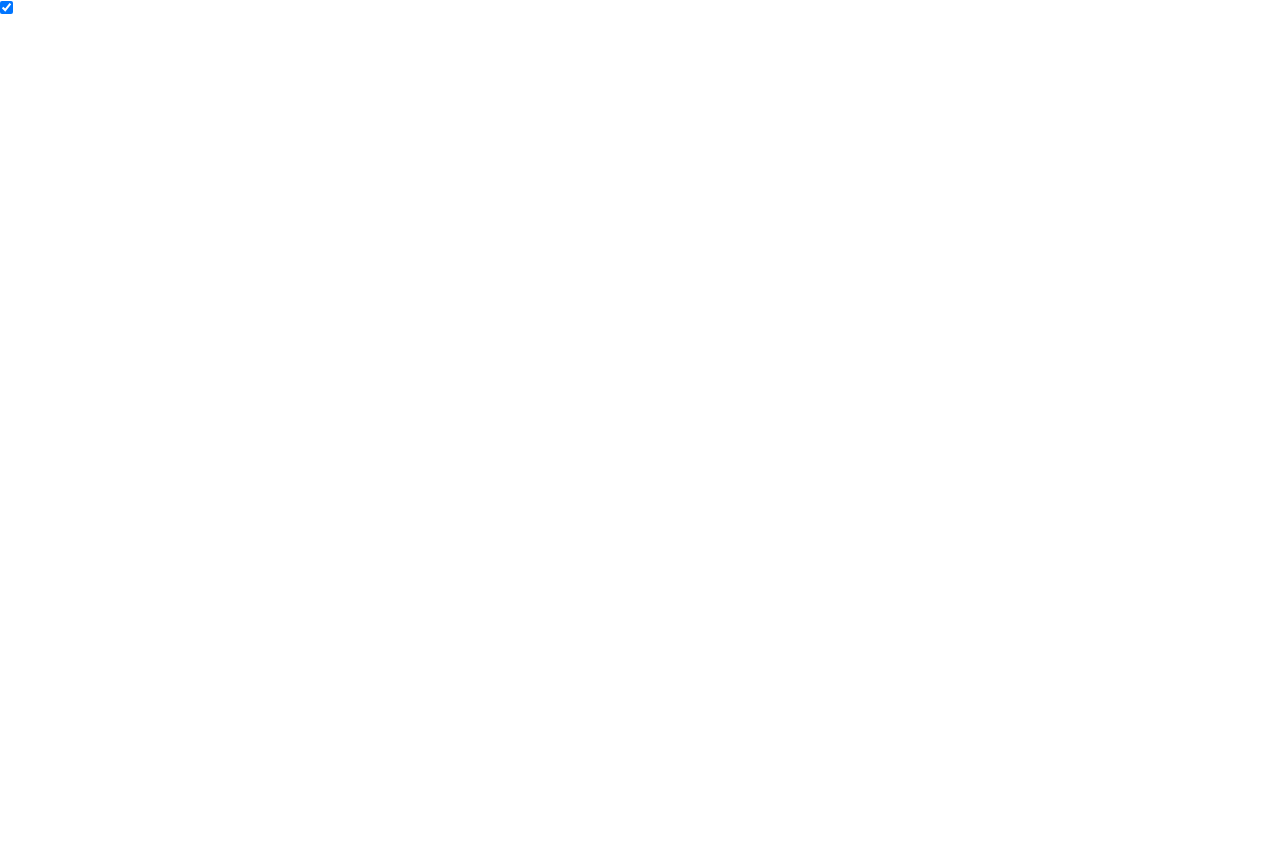
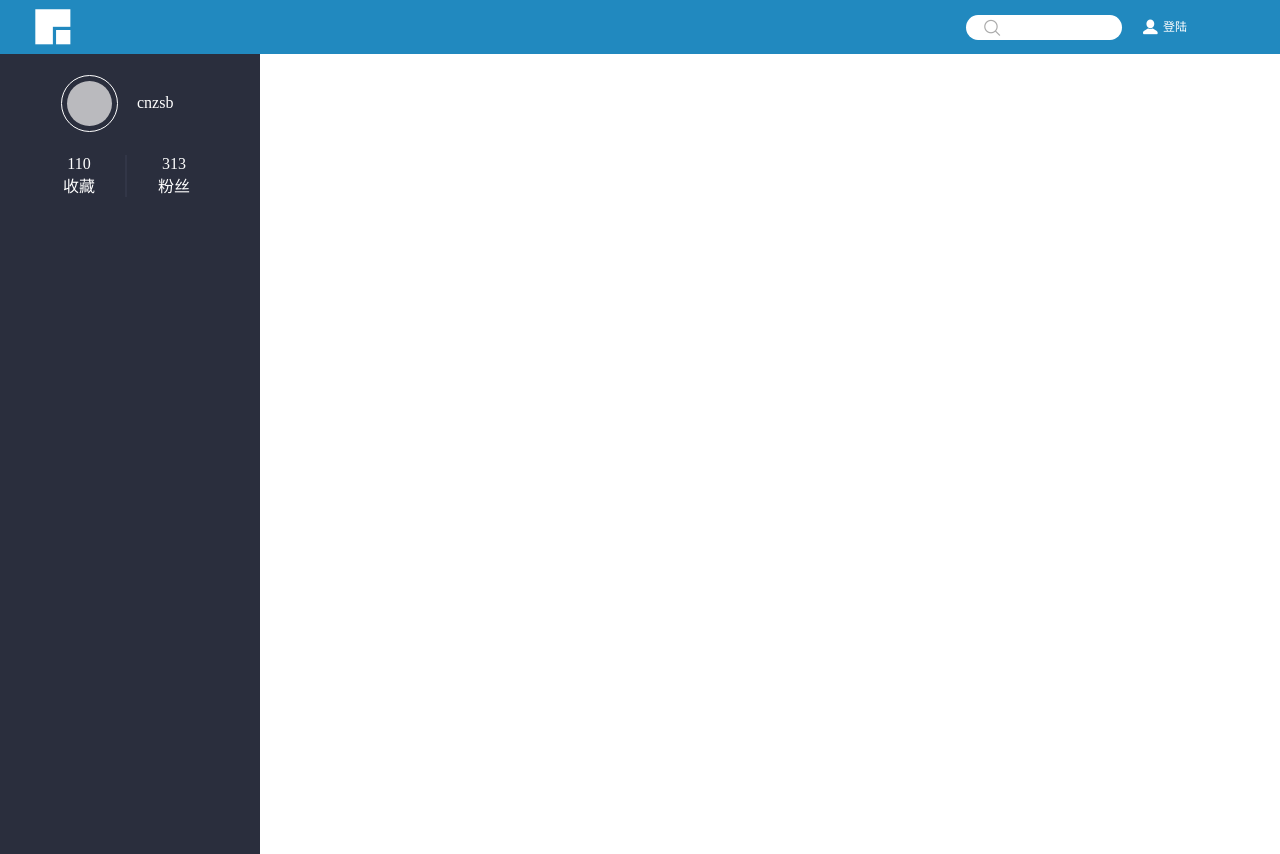
Before and after one commit to cnzsb/SFE, a website: page 2016_spring/9/index.html in a window 1280 px wide. Before the commit the page ends 800 px from the top, so only its background shows below. Drawn offline with Linux system fonts and the light colour scheme.

Commit message:
task 9 顶部栏和侧栏用户信息完成

```diff
--- a/2016_spring/9/css/main.css
+++ b/2016_spring/9/css/main.css
@@ -1,3 +1,125 @@
-input {
-	background-color: #ccc;
+body {
+	font-size: 12px;
+	min-width: 1280px;
+	margin: 0 auto;
 }
+
+/* header start */
+.header {
+	height: 54px;
+	background-color: #2189BF;
+}
+
+.logo {
+	width: 54px;
+	height: 54px;
+	background: url(../images/logo.png) center center no-repeat;
+	padding-left: 51px;
+}
+
+.search-box {
+	padding-top: 15px;
+	margin-right: 21px;
+	position: relative;
+}
+
+.icon-search {
+	display: block;
+	width: 17px;
+	height: 17px;
+	background: url(../images/icon_search.png) center center no-repeat;
+	position: absolute;
+	top: 19px;
+	left: 18px;
+}
+
+.header-search {
+	width: 156px;
+	height: 25px;
+	border: none;
+	border-radius: 12px / 50%;
+	background-color: #FFF;
+	padding: 0 15px 0 36px;
+	transition: all .25s ease;
+}
+
+.header-search:focus {
+	width: 312px;
+}
+
+.login {
+	display: inline-block;
+	font-family: "黑体";
+	line-height: 54px;
+	color: #FFF;
+	padding-left: 20px;
+	margin-right: 93px;
+	background: url(../images/icon_login.png) left center no-repeat;
+}
+/* header start */
+
+
+/* container start */
+
+.container {
+	height: 100%;
+	position: absolute;
+	top: 54px;
+	left: 0;
+}
+
+/* sidebar start*/
+.sidebar {
+	width: 260px;
+	height: 100%;
+	font-size: 16px;
+	color: #FFF;
+	font-family: "黑体";
+	background-color: #2A2E3D;
+}
+
+.userinfo {
+	width: 260px;
+	height: 152px;
+	text-align: center;
+	padding-top: 21px;
+}
+
+.avatar-wrapper {
+	width: 45px;
+	height: 45px;
+	padding: 5px;
+	margin: 0 19px 0 61px;
+	border-radius: 50%;
+	border: 1px solid #FFF;
+}
+
+.avatar {
+	display: block;
+	width: 45px;
+	height: 45px;
+	background-color: #BABABE;
+	border-radius: 50%;
+}
+
+.username {
+	line-height: 56px;
+}
+
+.usersocial {
+	padding-top: 23px;
+}
+
+.starred span, .followed span {
+	display: block;
+}
+
+.starred {
+	padding: 0 30px 0 63px;
+	margin-right: 31px;
+	border-right: 2px solid #323647;
+}
+
+/* sidebar end*/
+
+/* container end */
--- a/2016_spring/9/index.html
+++ b/2016_spring/9/index.html
@@ -11,7 +11,45 @@
 </head>
 
 <body>
-    <input type="checkbox" checked="checked"></input>
+	<!-- header start -->
+	<div class="header clearfix">
+		<span class="logo fl"></span>
+		<div class="fr clearfix">
+			<div class="search-box fl">
+				<span class="icon-search"></span>
+				<input class="header-search" type="search">
+			</div>
+			<a class="login fr">登陆</a>
+		</div>
+	</div>
+	<!-- header end -->
+	<!-- container start -->
+	<div class="container clearfix">
+		<!-- sidebar start -->
+		<div class="sidebar fl">
+			<div class="userinfo">
+				<div class="clearfix">
+					<div class="avatar-wrapper fl">
+						<span class="avatar"></span>
+					</div>
+					<span class="username fl">cnzsb</span>
+				</div>
+				<div class="usersocial clearfix">
+					<div class="starred fl">
+						<span class="starred-num">110</span>
+						<span class="usersocial-text">收藏</span>
+					</div>
+					<div class="followed fl">
+						<span class="followed-num">313</span>
+						<span class="usersocial-text">粉丝</span>
+					</div>
+				</div>
+			</div>
+		</div>
+		<!-- sidebar end -->
+		<div class="content fr"></div>
+	</div>
+	<!-- container end -->
 </body>
 
 </html>
```
